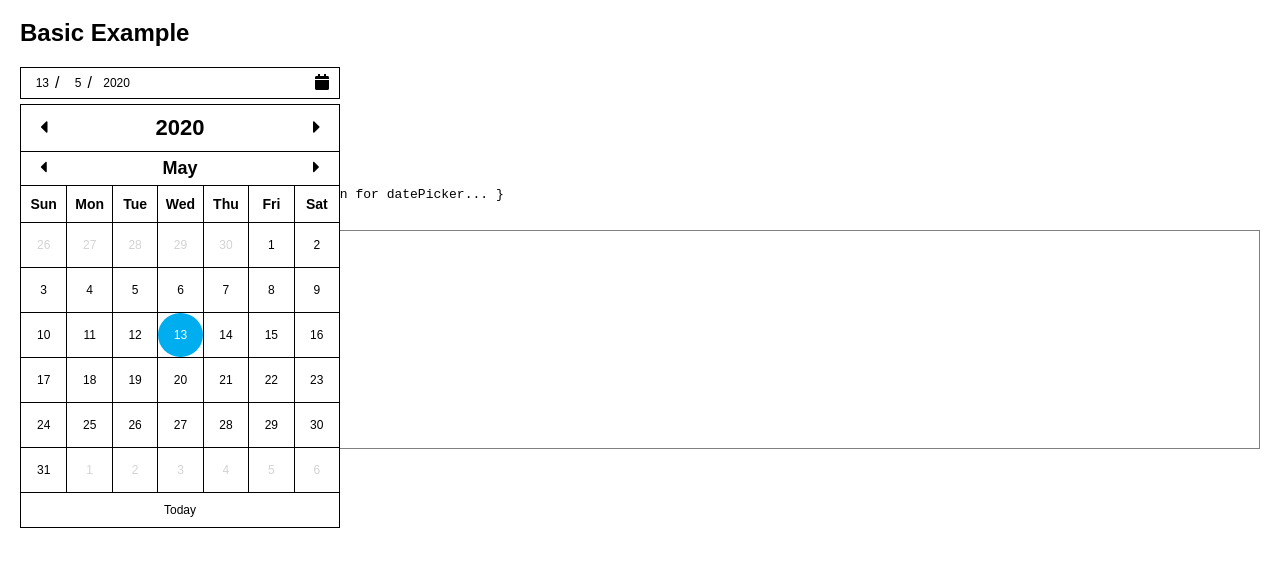
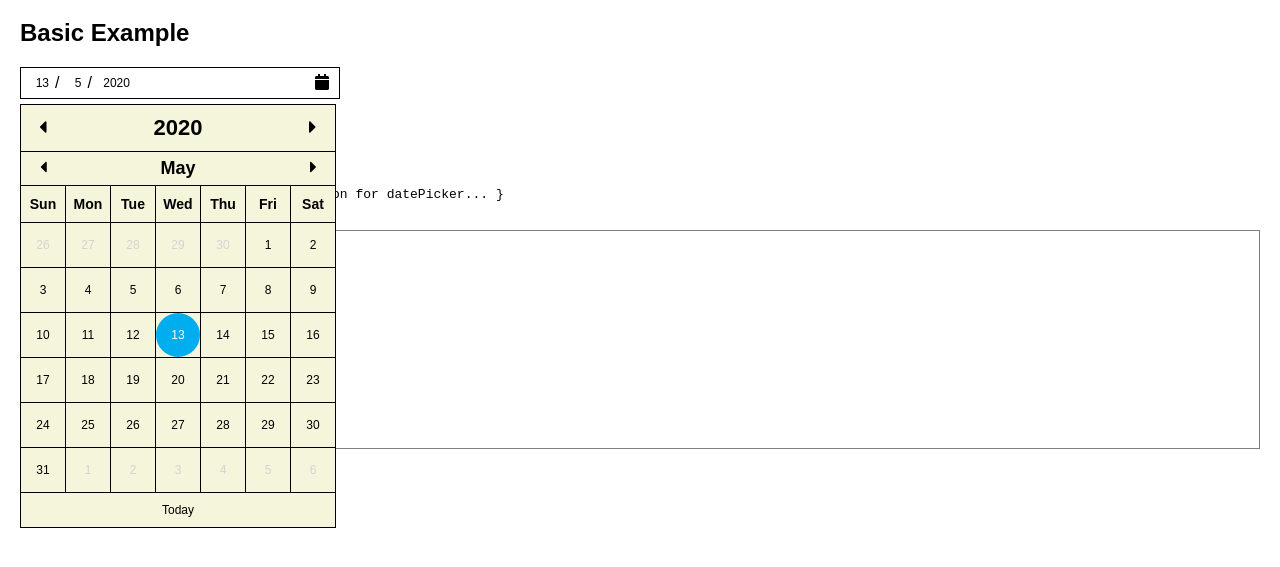
Before and after one commit to DLatheron/react-cool-datetime, a React app: page / in a window 1280 px wide. Shown: the part 61-628 px from the top of the page. Built offline with nearby package versions, Linux system fonts and the light colour scheme.

Commit message:
Latest changes.

```diff
--- a/src/examples/App.scss
+++ b/src/examples/App.scss
@@ -2,6 +2,6 @@
     margin: 20px;
 
     .datetime {
-        max-width: 320px;
+        width: 320px;
     }
 }
--- a/src/lib/DateTime/DateTime.scss
+++ b/src/lib/DateTime/DateTime.scss
@@ -122,9 +122,8 @@ $day-of-month-selection-background-color: #00adef;
 
         >.picker {
             position: absolute;
+
             top: 5px;
-            min-width: calc(100% - 2px);
-            overflow: visible;
             left: 0;
             border: 1px solid $border-color;
             background-color: $background-color;
--- a/src/lib/DateTime/Picker/SingleMonthPicker.scss
+++ b/src/lib/DateTime/Picker/SingleMonthPicker.scss
@@ -13,30 +13,29 @@ $day-of-month-selection-background-color: #00adef;
 
 .datetime {
     >.picker-container {
+        width: calc(44px * 7);
+
         >.picker {
-            min-width: calc(100% - 2px);
+            background-color: beige !important;
 
             >.body {
                 &.single-month-picker {
+                    box-sizing: content-box;
+
                     display: grid;
                     padding: 0;
                     margin: 0;
-                    grid-template-columns: repeat(7, 1fr);
-                    grid-template-rows: repeat(10, auto);
                     grid-template-areas:
-                        'prev-year-button year year year year year next-year-button'
-                        'prev-month-button month month month month month next-month-button'
-                        'day-of-month day-of-month day-of-month day-of-month day-of-month day-of-month day-of-month'
-                        'day-of-month day-of-month day-of-month day-of-month day-of-month day-of-month day-of-month'
-                        'day-of-month day-of-month day-of-month day-of-month day-of-month day-of-month day-of-month'
-                        'day-of-month day-of-month day-of-month day-of-month day-of-month day-of-month day-of-month'
-                        'day-of-month day-of-month day-of-month day-of-month day-of-month day-of-month day-of-month'
-                        'day-of-month day-of-month day-of-month day-of-month day-of-month day-of-month day-of-month'
-                        'day-of-month day-of-month day-of-month day-of-month day-of-month day-of-month day-of-month'
-                        'today-button today-button today-button today-button today-button today-button today-button';
+                        'year'
+                        'month'
+                        'day-of-month'
+                        'today';
 
                     >.year-section {
-                        display: contents;
+                        grid-area: year;
+                        display: grid;
+                        grid-template-columns: $day-of-month-dimension 1fr $day-of-month-dimension;
+                        grid-template-areas: 'prev-year-button year next-year-button';
 
                         button {
                             cursor: pointer;
@@ -50,7 +49,6 @@ $day-of-month-selection-background-color: #00adef;
                             font-size: 20px;
                             width: 100%;
                             height: 100%;
-                            border-bottom: 1px solid $border-color;
                         }
 
                         >.prev-year-button {
@@ -65,7 +63,6 @@ $day-of-month-selection-background-color: #00adef;
                             font-size: 22px;
                             font-weight: 900;
                             padding: 10px 0;
-                            border-bottom: 1px solid $border-color;
                         }
 
                         >.next-year-button {
@@ -75,7 +72,11 @@ $day-of-month-selection-background-color: #00adef;
                     }
 
                     >.month-section {
-                        display: contents;
+                        grid-area: month;
+                        display: grid;
+                        grid-template-columns: $day-of-month-dimension 1fr $day-of-month-dimension;
+                        grid-template-areas: 'prev-month-button month next-month-button';
+                        border-top: 1px solid $border-color;
 
                         button {
                             cursor: pointer;
@@ -114,7 +115,10 @@ $day-of-month-selection-background-color: #00adef;
                     }
 
                     >.day-of-month-section {
-                        display: contents;
+                        grid-area: day-of-month;
+                        display: grid;
+                        grid-template-columns: repeat(7, auto);
+                        grid-template-rows: repeat(7, auto);
 
                         align-items: center;
                         align-self: center;
@@ -150,6 +154,7 @@ $day-of-month-selection-background-color: #00adef;
                                 padding: 0;
                                 position: relative;
 
+                                width: $day-of-month-dimension;
                                 height: $day-of-month-dimension;
                                 line-height: $day-of-month-dimension;
 
@@ -252,7 +257,7 @@ $day-of-month-selection-background-color: #00adef;
                     }
 
                     >.today-button {
-                        grid-area: today-button;
+                        grid-area: today;
                         font-size: 12px;
                         padding: 10px 0;
                         cursor: pointer;
```
